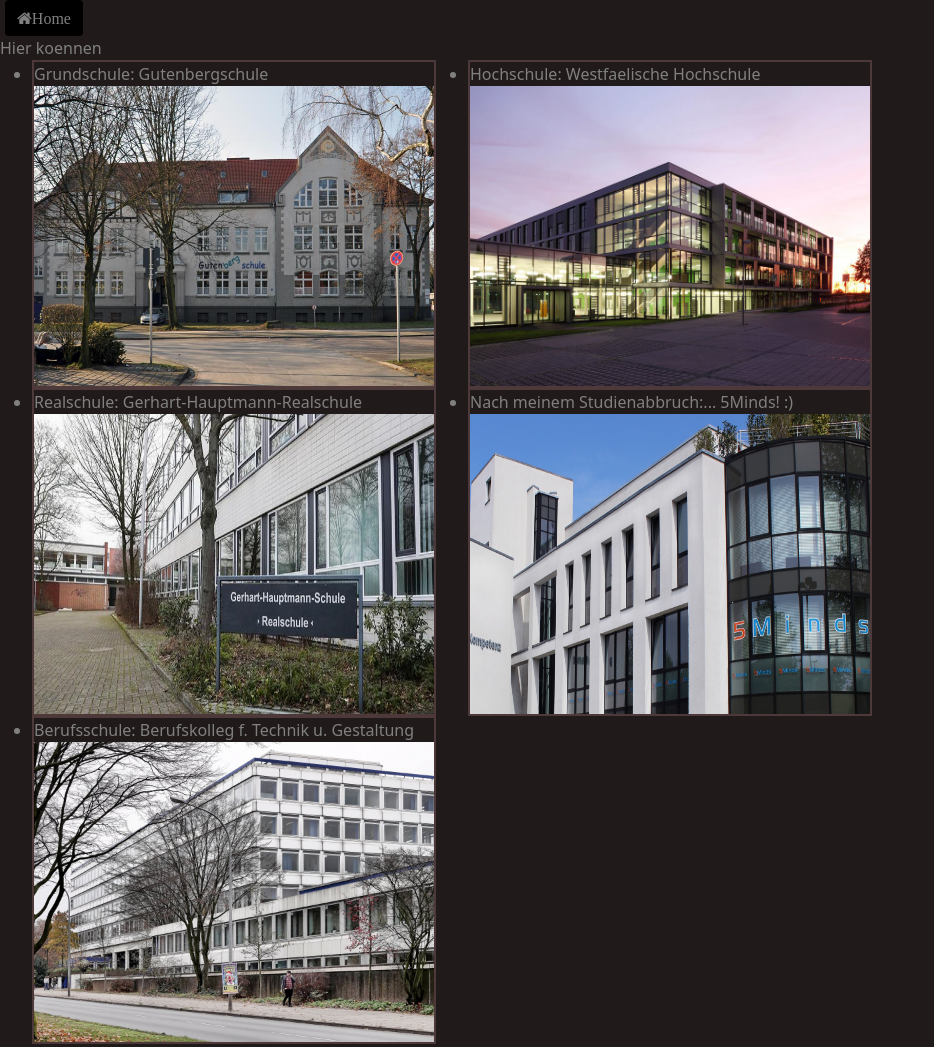
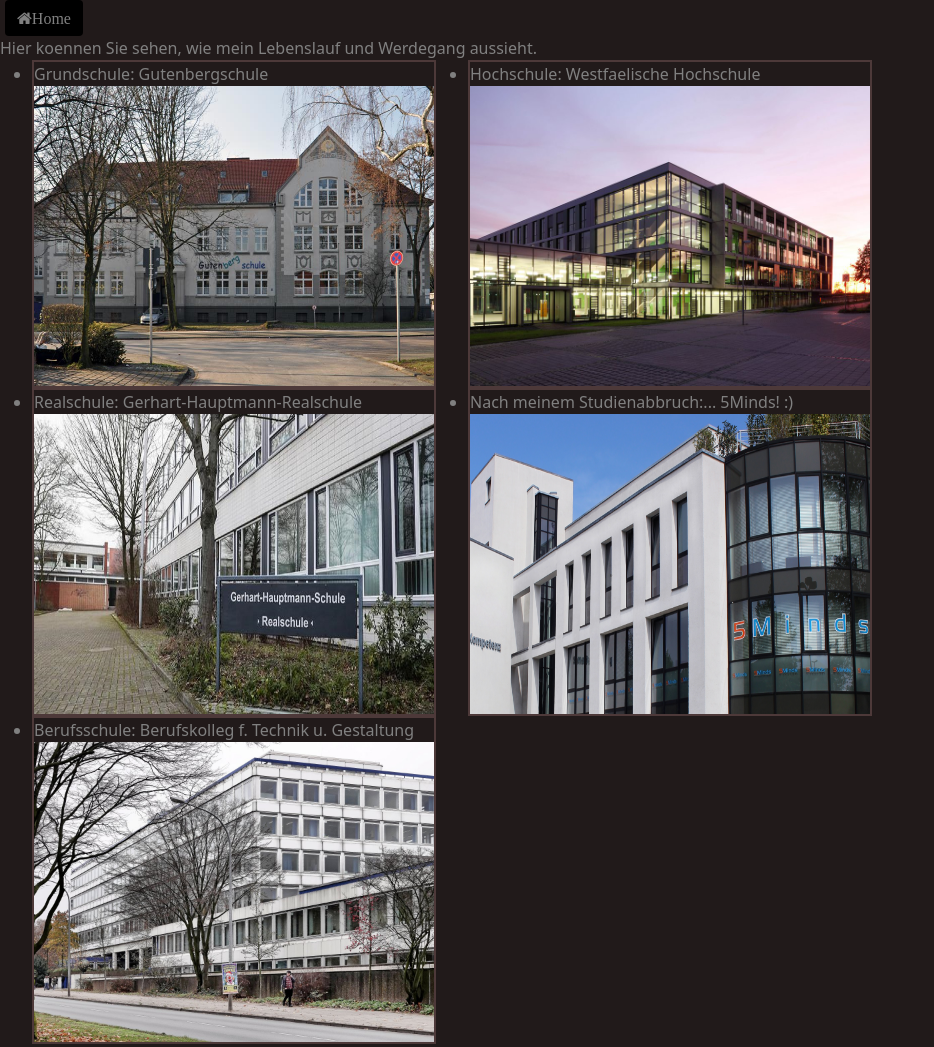
Before and after one commit to Joegebah/CS50-Harvard, a plain HTML site: page week8/homepage/resumee.html in a window 1280 px wide. Shown: the whole page, without its empty margins (0-934 px from the left). Drawn offline with nearby package versions, Linux system fonts and the light colour scheme.

Commit message:
Add welcome text to my social page

```diff
--- a/week8/homepage/resumee.html
+++ b/week8/homepage/resumee.html
@@ -13,7 +13,7 @@
         <button class="btn" onclick="window.location.href = 'index.html';"><i class="fa fa-home">Home</i></button>
     </nav>
     <body>
-        Hier koennen
+        Hier koennen Sie sehen, wie mein Lebenslauf und Werdegang aussieht.
         <div class="resumee-group">
             <ul>
                 <li>Grundschule: Gutenbergschule<img src="img/grundschule.jpeg"></li>
```
